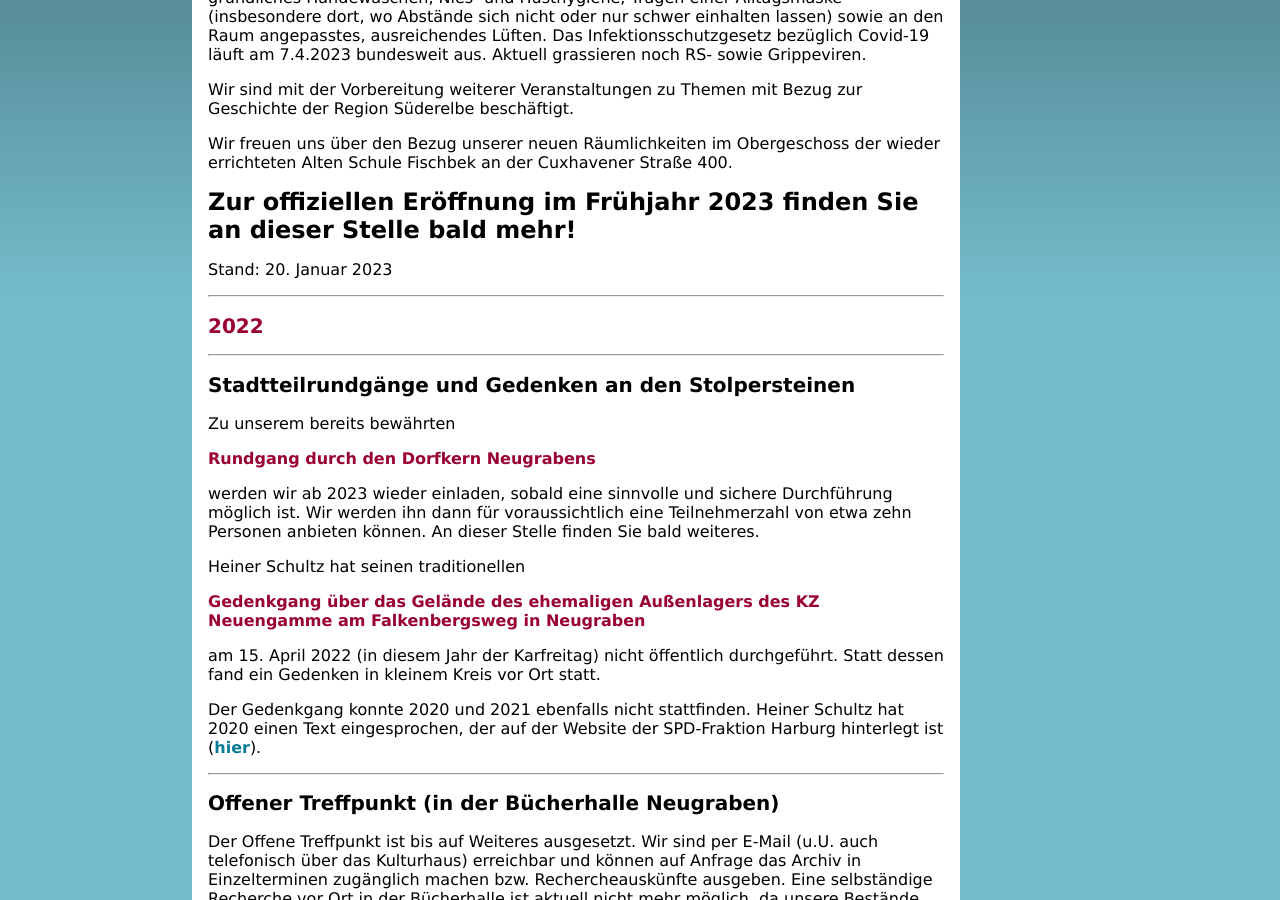
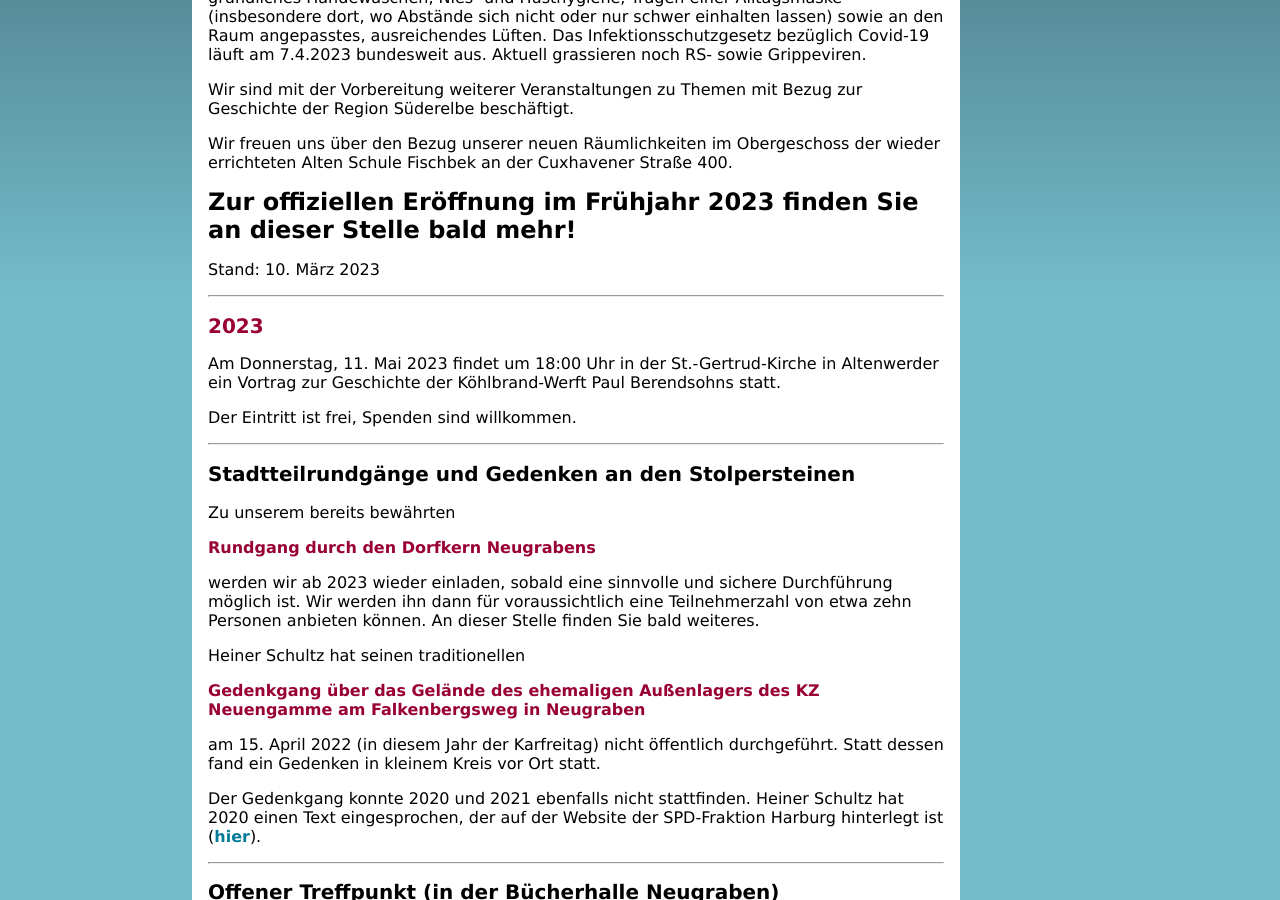
Before and after one commit to kulturhaus-suederelbe/suederelbe-archiv.de, a Jekyll site: the page built from index.md, in a window 1280 px wide and 900 px high, scrolled down 595 px. Built offline with Jekyll 4.4.1, drawn with Linux system fonts in a browser that asks for light colours.

Commit message:
Update index.md

```diff
--- a/index.md
+++ b/index.md
@@ -27,14 +27,19 @@ Wir freuen uns über den Bezug unserer neuen Räumlichkeiten im Obergeschoss der
 
 
 
-Stand: 20. Januar 2023
+Stand: 10. März 2023
 
 
 * * *
 
 
-## **2022**
+## **2023**
 
+Am Donnerstag, 11. Mai 2023 findet um 18:00 Uhr in der St.-Gertrud-Kirche in Altenwerder ein Vortrag zur Geschichte der Köhlbrand-Werft Paul Berendsohns statt.
+
+
+
+Der Eintritt ist frei, Spenden sind willkommen.
 
 
 * * *
```
